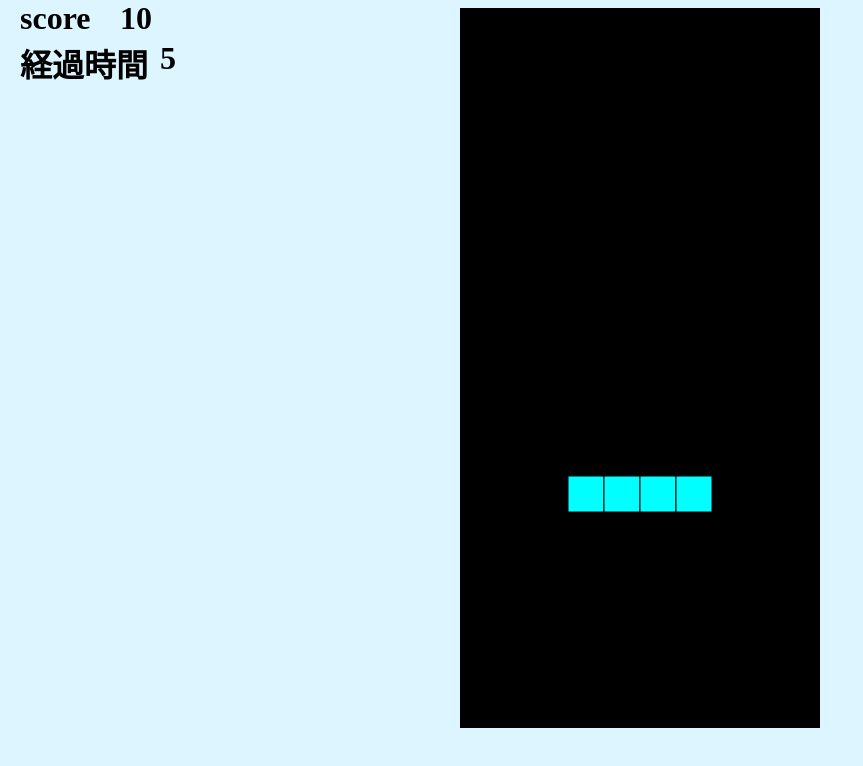
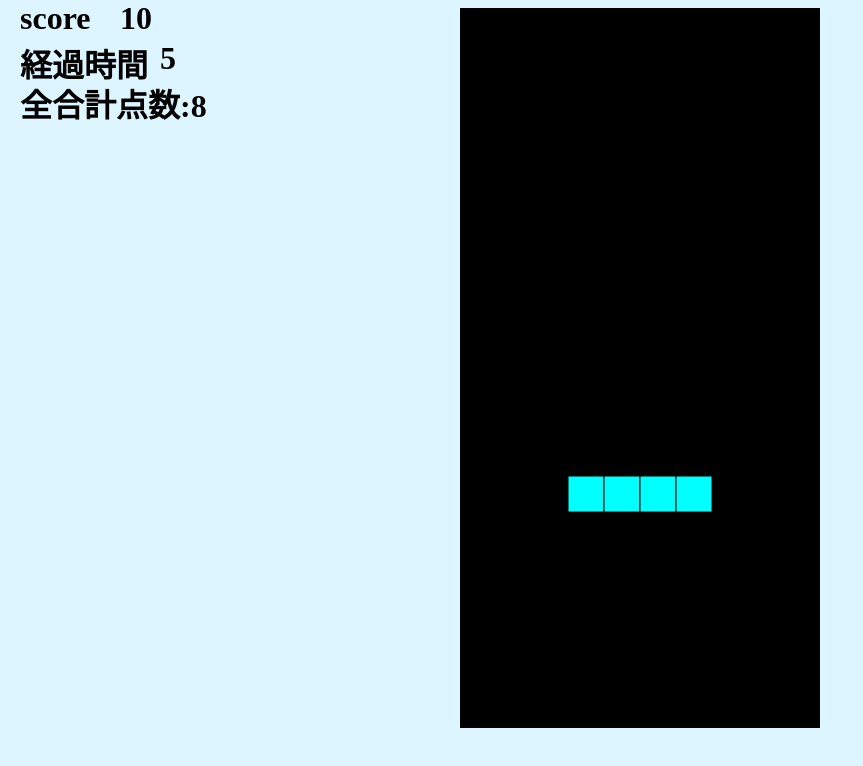
Before and after one commit to scfcdv/TETRIS, a plain HTML site: page index.html in a window 1280 px wide. Shown: the whole page, without its empty margins (0-863 px from the left). Drawn offline with Linux system fonts and the light colour scheme.

Commit message:
Update index.html

```diff
--- a/index.html
+++ b/index.html
@@ -1,5 +1,23 @@
-
 <head>
+  <script>
+  var count9 = parseInt(getCookie("count9")) || 0;
+  document.getElementById("counter").textContent = count9;
+  document.getElementById("counter").addEventListener("click", function() {});
+  function setCookie(name, value, days) {
+  const expires = new Date(Date.now() + days * 24 * 60 * 60 * 1000).toUTCString();
+  document.cookie = `${name}=${value}; expires=${expires}; path=/`;}
+  function getCookie(name) {
+  const value = `; ${document.cookie}`;
+  const parts = value.split(`; ${name}=`);
+  if (parts.length === 2) return parts.pop().split(";").shift();}
+  </script>
+  <script>
+  setInterval(function() {
+  document.getElementById("counter").textContent = count9;
+  setCookie("count9", count9, 365);
+  document.cookie = "count9=" + number;
+  }, 0);
+  </script>
       <title>テトリス</title>
       <link rel="icon" href="https://scfcdv.github.io/homeweb2/favicon.ico">
       <style>
@@ -23,6 +41,11 @@ margin:0;
       position: fixed;
       top: 40px;
       left: 160px;}
+      .gd-menu5 {
+      margin:0;
+      position: fixed;
+      top: 80px;
+      left: 20px;}
       #container {
       margin: 0 auto;}
       </style>
@@ -46,8 +69,9 @@ var count = 0;
       var id = setInterval(function(){
       if(sp === 0) {
       count++;
-sukoa += 2;}
-document.getElementById('sukoaValue').textContent = sukoa;
+      sukoa += 2;
+      count9 += 2;}
+      document.getElementById('sukoa').textContent = sukoa;
       document.querySelector('#timer').textContent=count;
       if(count <= 0) clearInterval(id);
       },1000);
@@ -249,7 +273,8 @@ break;}}
       if (isLineOK) {//ここに来るということはその列が揃っていたことを意味する
       //その行から上に向かってfor文を動かす
       sukoa += 100;
-document.getElementById('sukoaValue').textContent = sukoa;
+      count += 100;
+      document.getElementById('sukoa').textContent = sukoa;
       for (let ny = y; ny > 0; ny--) {
       for (let nx = 0; nx < boardCol; nx++) {
       //一列上の情報をコピーする
@@ -312,7 +337,8 @@ sp = 1;
       else{sp=0}}});
       </script>
       <h1 class="gd-menu">score</h1>
-<h1 class="gd-menu2" id="sukoaValue">0</h1>
+      <h1 class="gd-menu2" id="sukoa">0</h1>
       <h1 class="gd-menu3">経過時間</h1>
       <h1 class="gd-menu4" id="timer">0</h1>
+      <h1 class="gd-menu5">全合計点数:<span id="counter">0</span></h1>
       </body>
```
Lines whose indentation alone changed are shown as unchanged.
